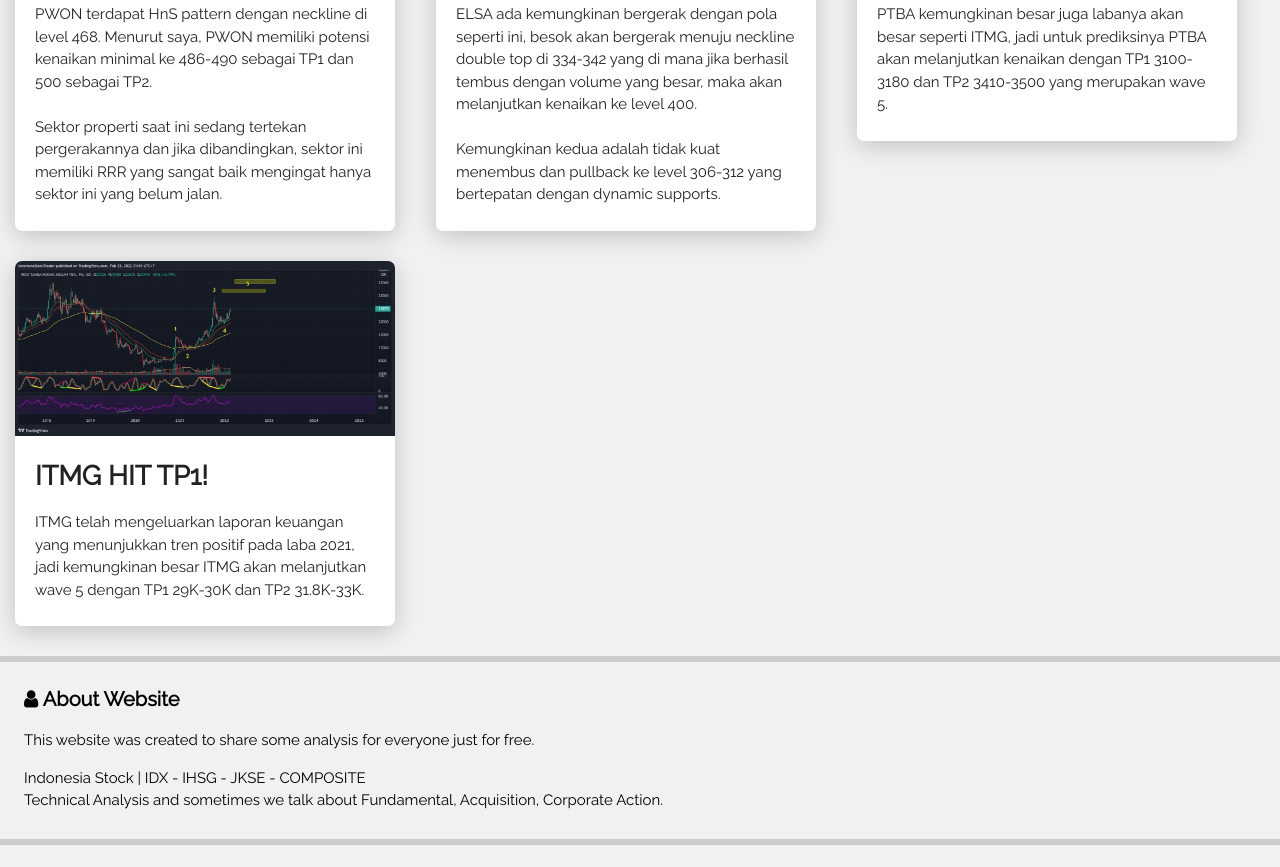
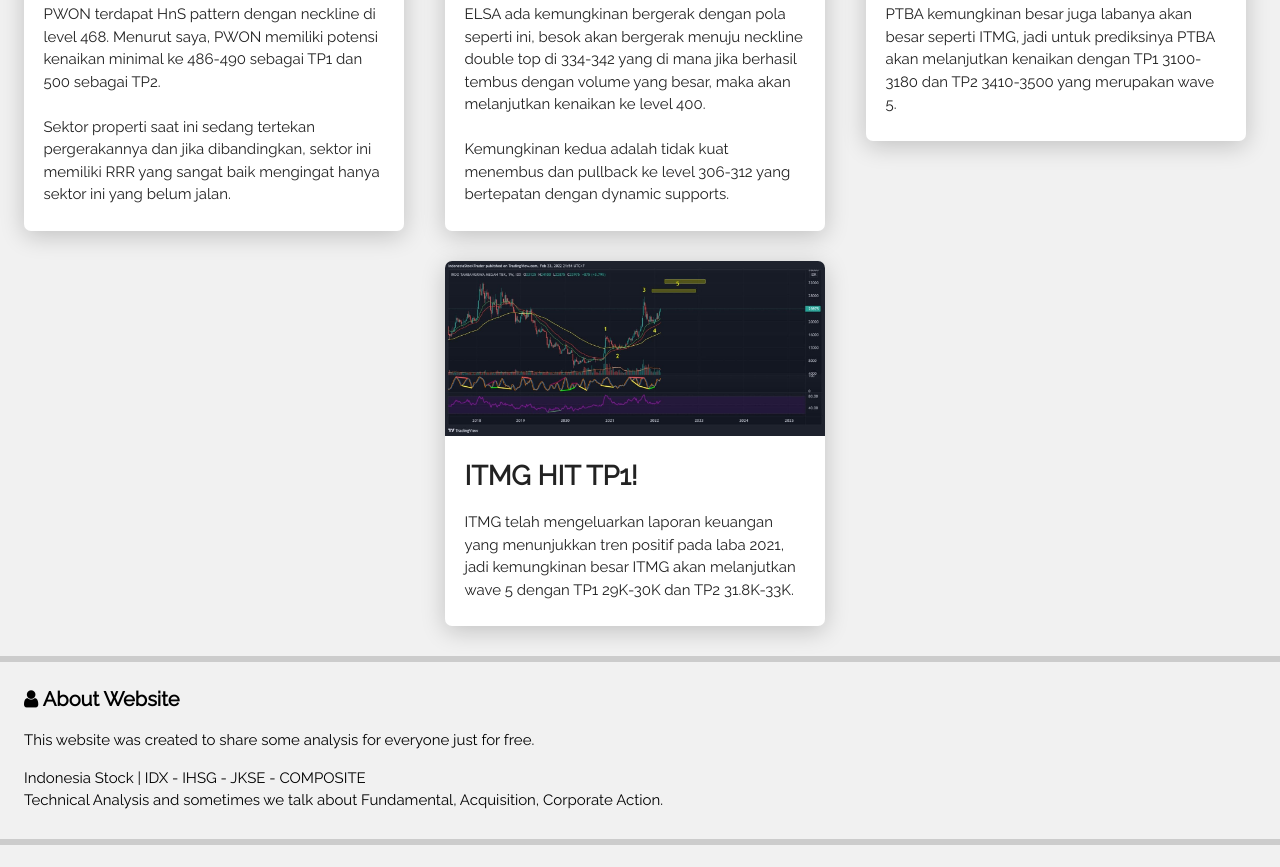
Before and after one commit to indonesiastocktrader/indonesiastocktrader.github.io, a plain HTML site: page index.html in a window 1280 px wide. Shown: the part 510-1377 px from the top of the page. Drawn offline with nearby package versions, Linux system fonts and the light colour scheme.

Commit message:
Update index.html

```diff
--- a/index.html
+++ b/index.html
@@ -18,6 +18,12 @@
     <link rel="mask-icon" href="/safari-pinned-tab.svg" color="#5bbad5">
     <script src="https://cdnjs.cloudflare.com/ajax/libs/jquery/3.6.0/jquery.min.js" charset="UTF-8"></script>
     <style>
+        html,
+        body {
+            max-width: 100%;
+            min-width: 100%;
+        }
+
         body,
         h1,
         h2,
@@ -157,19 +163,12 @@
             justify-content: center;
             align-items: flex-start;
             flex-direction: column;
+            max-width: 100%;
         }
 
         .card-content {
             display: flex;
-            justify-content: space-between;
-            align-items: flex-start;
-            flex-wrap: wrap;
-            top: 0;
-        }
-
-        .card-content2 {
-            display: flex;
-            justify-content: space-between;
+            justify-content: center;
             align-items: flex-start;
             flex-wrap: wrap;
             top: 0;
@@ -178,8 +177,9 @@
         .card {
             position: relative;
             background: #fff;
+            max-width: 100%;
+            width: 100%;
             max-width: 380px;
-            width: 380px;
             height: auto;
             margin-left: 0;
             margin: 0 26px 30px 15px;
@@ -193,7 +193,7 @@
         }
 
         .card-image img {
-            max-width: 100%;
+            width: 100%;
             height: auto;
         }
 
@@ -219,7 +219,7 @@
 <body class="w3-light-grey w3-content" style="max-width:1600px">
 
     <!-- Sidebar/menu -->
-    <div class="w3-sidebar w3-white w3-animate-left" style="display:none;" id="mySidebar"><br>
+    <div class="w3-sidebar w3-white w3-animate-left" style="display:none;z-index: 101;" id="mySidebar"><br>
         <div class="w3-container">
             <button id="icon" onclick="w3_close()" class="Icon w3-right">
                 <span></span>
@@ -319,9 +319,9 @@
                             yang merupakan wave 5.</p>
                     </div>
                 </div>
-            </div>
-            <!--Row 2-->
-            <div class="card-content2">
+
+                <!--Row 2-->
+
                 <div class="card">
                     <div class="card-image"><a href="ITMG.jpg"><img src="ITMG.jpg" alt="ITMG"></a></div>
                     <div class="card-info">
@@ -333,6 +333,7 @@
                 </div>
             </div>
         </div>
+
         <div id="about" class="w3-container w3-padding-large w3-topbar">
             <h4><b><i class="fa fa-user"></i> About Website</b></h4>
             <p>This website was created to share some analysis for everyone just for free.</p>
@@ -346,8 +347,7 @@
                     target="_blank">https://t.me/indonesiastocktraderchannel</a></p>
             <p>Telegram Group: <a href="https://t.me/indonesiastocktrader"
                     target="_blank">https://t.me/indonesiastocktrader</a></p>
-            <p>Telegram Bot: <a href="https://t.me/indonesiast_bot" target="_blank">https://t.me/IndonesiaST_bot</a>
-            </p>
+            <p>Telegram Bot: <a href="https://t.me/indonesiast_bot" target="_blank">https://t.me/IndonesiaST_bot</a></p>
             <br>
         </div>
 
```
